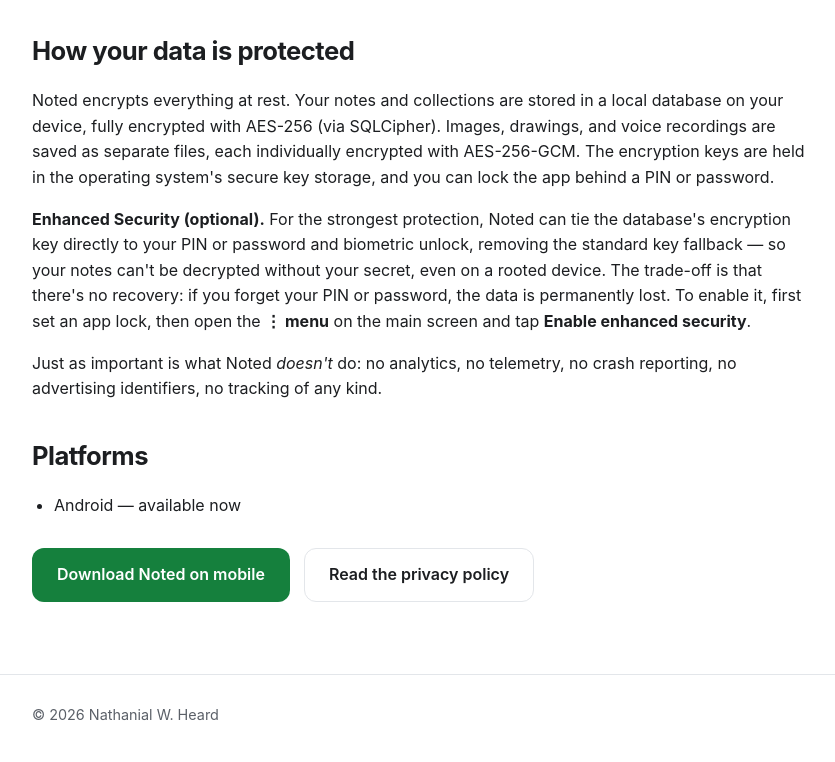
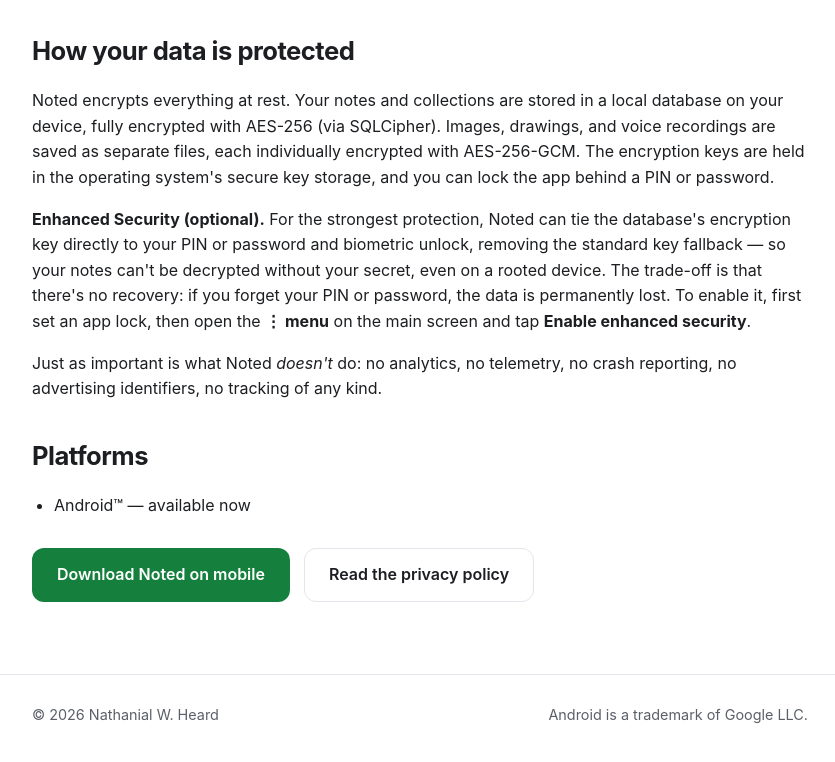
Before and after one commit to N8Codes/N8Codes.github.io, a plain HTML site: page noted-about.html in a window 1280 px wide. Shown: the part 819-1581 px from the top of the page, without its empty margins (220-1055 px from the left). Drawn offline with Linux system fonts and the light colour scheme.

Commit message:
Add Android trademark attribution per brand guidelines

```diff
--- a/noted-about.html
+++ b/noted-about.html
@@ -55,7 +55,7 @@
 
                 <h2>Platforms</h2>
                 <ul>
-                    <li>Android — available now</li>
+                    <li>Android&trade; — available now</li>
                 </ul>
 
                 <div class="downloads" style="justify-content:flex-start;">
@@ -69,6 +69,7 @@
     <footer>
         <div class="container">
             <span>© 2026 Nathanial W. Heard</span>
+            <span>Android is a trademark of Google LLC.</span>
         </div>
     </footer>
 </body>
```
Also changed, not shown: index.html (+2 -1 lines), noted.html (+2 -1 lines), nutcracker.html (+1 -0 lines), 1 other file.
